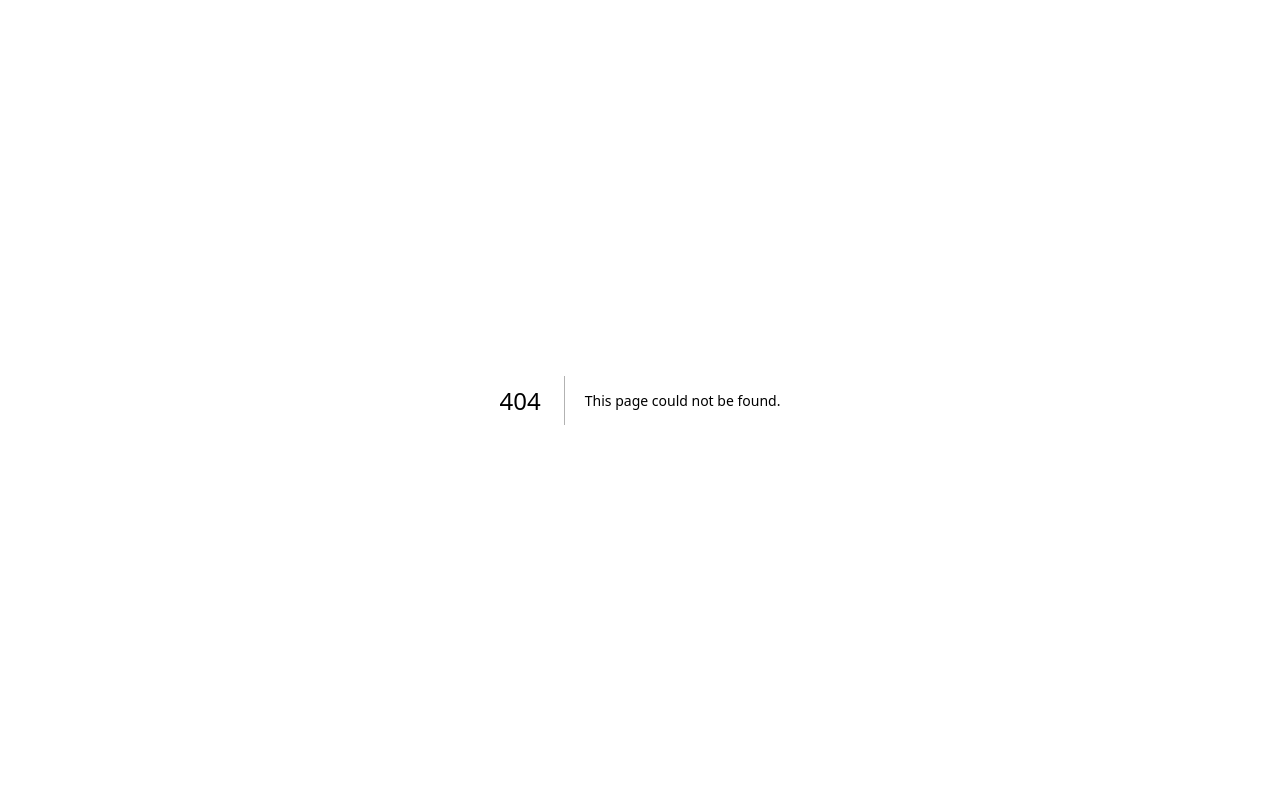
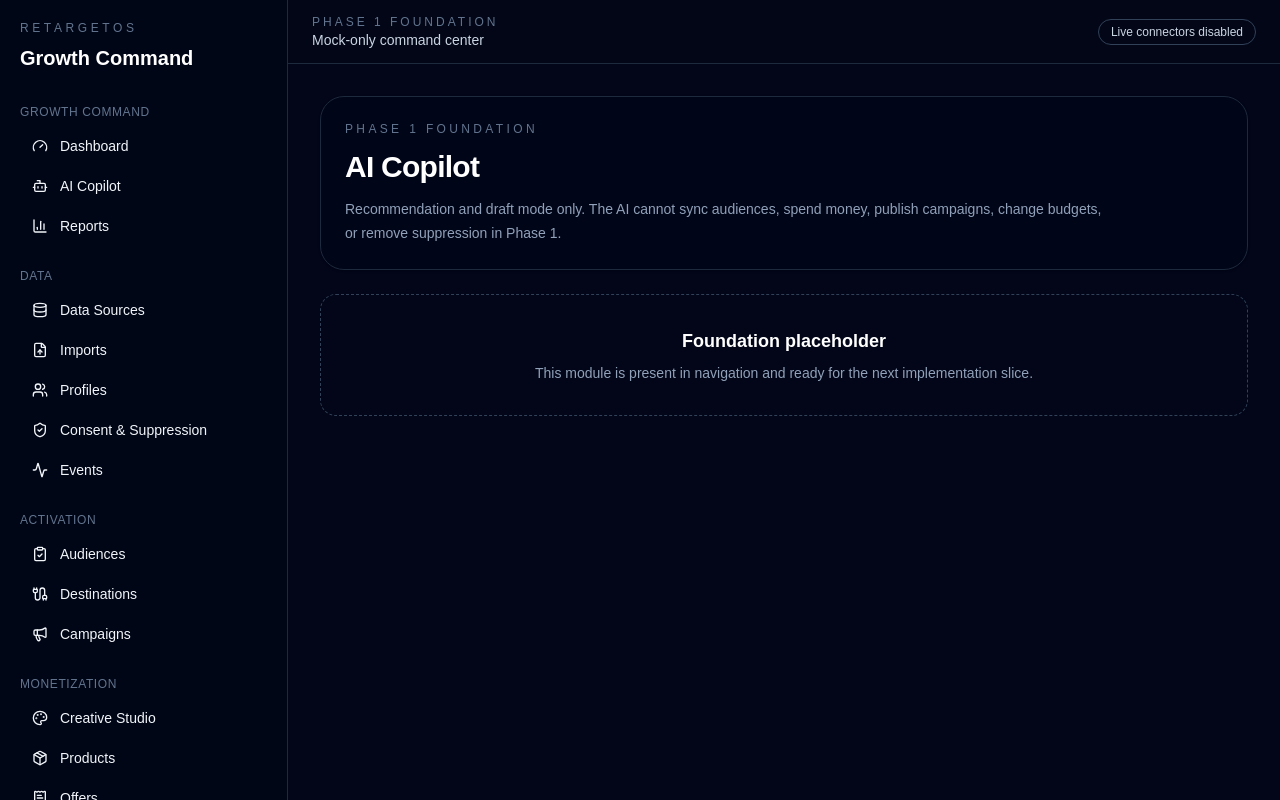
Before and after one commit to besfeng23/RetargetOS, a Next.js app: page /ai-copilot in a window 1280 px wide. Before the commit this address had no page. Shown: the top 800 px of the page. Built offline with nearby package versions, Linux system fonts and the light colour scheme.

Commit message:
Add AI Copilot route

```diff
--- /dev/null
+++ b/src/app/ai-copilot/page.tsx
@@ -0,0 +1,10 @@
+import { AppShell } from "@/components/app-shell";
+import { ModulePage } from "@/components/module-page";
+
+export default function AiCopilotPage() {
+  return (
+    <AppShell>
+      <ModulePage title="AI Copilot" description="Recommendation and draft mode only. The AI cannot sync audiences, spend money, publish campaigns, change budgets, or remove suppression in Phase 1." />
+    </AppShell>
+  );
+}
```
